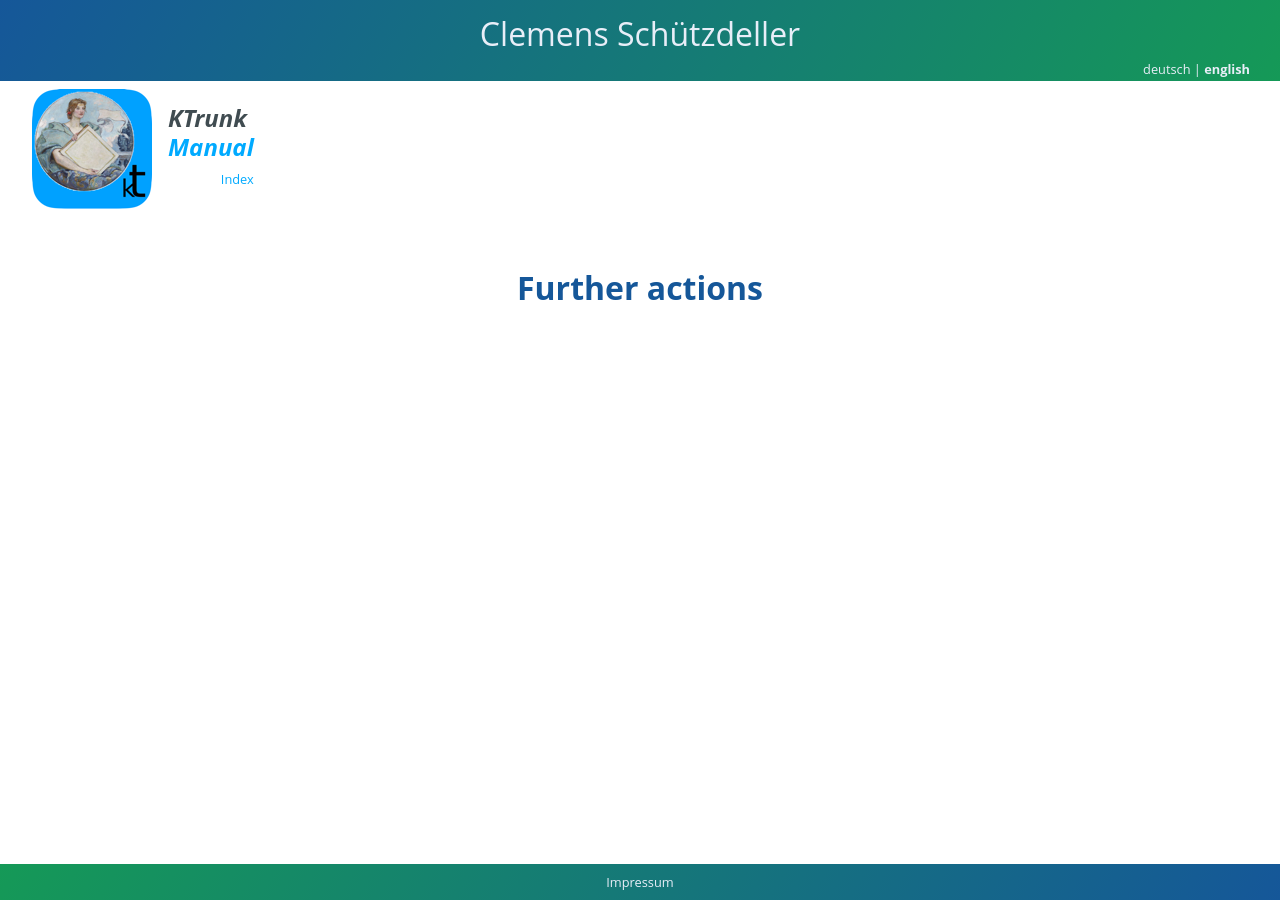
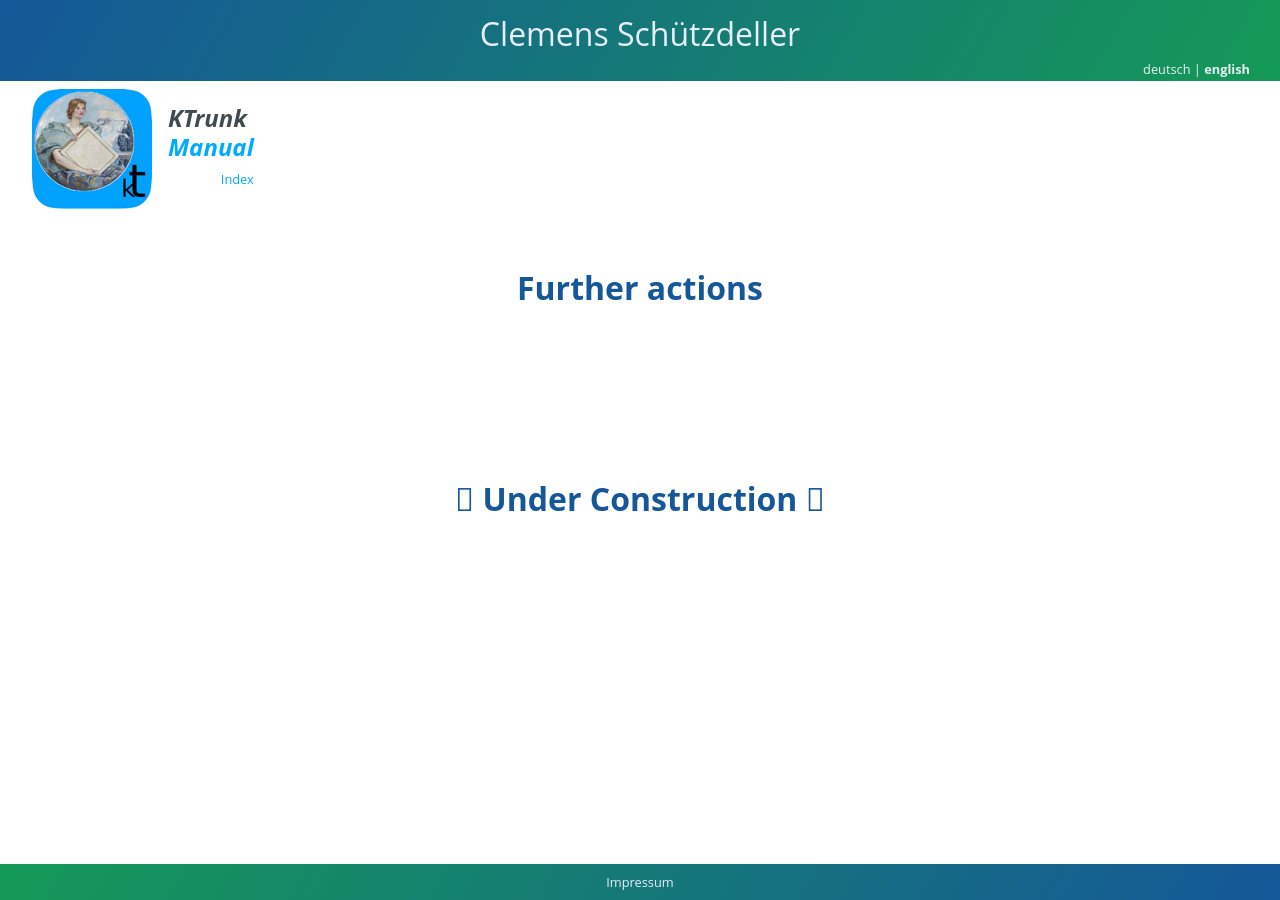
Before and after one commit to cs-LA/home, a Jekyll site: the page built from KTrunk/Manual/FurtherActions.md, in a window 1280 px wide. Built offline with Jekyll 4.4.1, drawn with Linux system fonts in a browser that asks for light colours; our own code applies the rules of GitHub Pages for plain Markdown files.

Commit message:
Update FurtherActions.md

```diff
--- a/KTrunk/Manual/FurtherActions.md
+++ b/KTrunk/Manual/FurtherActions.md
@@ -14,3 +14,10 @@
   <span class="en">Further actions</span>
   <span class="de">Weitere Aktionen</span>
 </h1>
+<h1>
+  &nbsp;
+</h1>
+<h1>
+  <span class="en"> Under Construction </span>
+  <span class="de"> In Bearbeitung </span>
+</h1>
```
